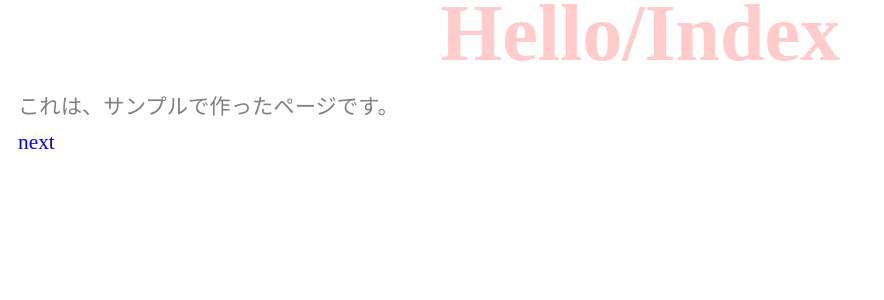
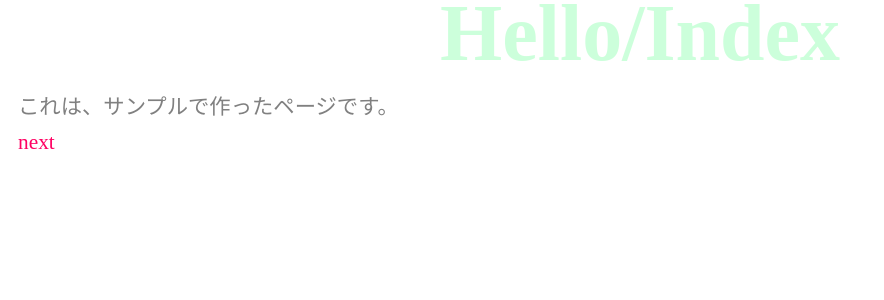
Before and after one commit to kenji1781/missi_web_site, a Django app: page / in a window 1280 px wide. Shown: the top 300 px of the page, without its empty margins (0-884 px from the left). Run offline with Django 3.2, Linux system fonts and the light colour scheme.

Commit message:
css修正

```diff
--- a/main_app/static/style.css
+++ b/main_app/static/css/style.css
@@ -3,7 +3,7 @@ body {
     font-size:16pt;
 }
 h1 {
-    color:red;
+    color:rgba(0, 255, 76, 0.986);
     opacity:0.2;
     font-size:60pt;
     margin-top:-20px;
@@ -14,6 +14,6 @@ p {
     margin:10px;
 }
 a {
-    color:blue;
+    color:rgb(255, 0, 98);
     text-decoration: none;
 }
--- a/main_app/templates/index.html
+++ b/main_app/templates/index.html
@@ -4,12 +4,13 @@
 <head>
     <meta charset="utf-8">
     <title>{{title}}</title>
-    <link rel="stylesheet" type="text/css"
-        href="{% static 'style.css' %}" />
+    <link rel="stylesheet" type="text/css" href="{% static 'css/style.css' %}" />
 </head>
 <body>
     <h1>{{title}}</h1>
     <p>{{msg}}</p>
+    <!-- {% url goto %}のgoto変数がindex/nextに書き換えられる為,
+    urlpatternsのviewが切り替えられる-->
     <p><a href="{% url goto %}">{{goto}}</a></p>
 </body>
 </html>
```
